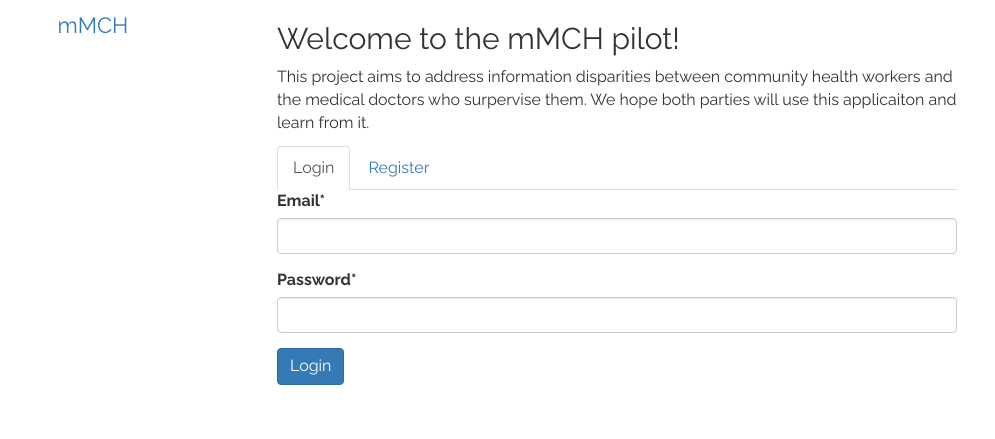
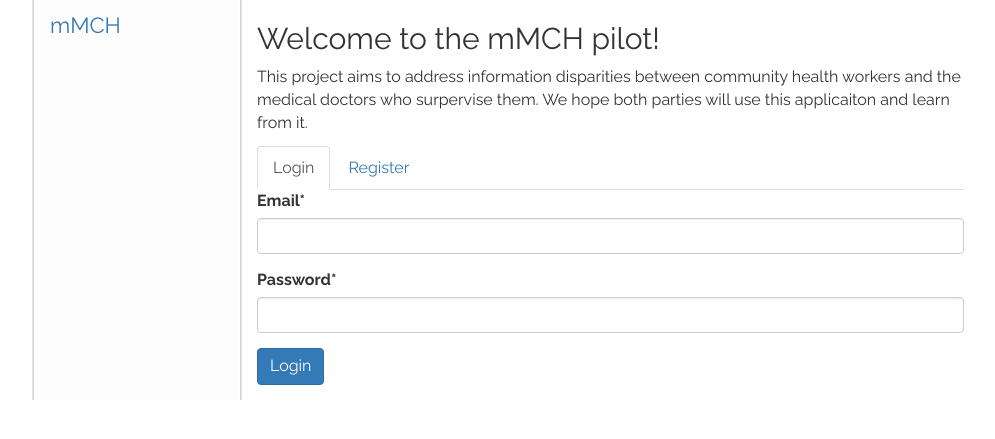
Before and after one commit to nickdotreid/mmch-pilot, a Django app: page / in a window 1280 px wide. Shown: the top 439 px of the page, without its empty margins (127-1122 px from the left). Run offline with Django 3.2, Linux system fonts and the light colour scheme; parts of the project's set-up code (start-up, migrations or seed data) failed here and were passed over; some libraries are stand-ins or nearby versions.

Commit message:
added basic page structure

```diff
--- a/mmch_pilot/templates/base.html
+++ b/mmch_pilot/templates/base.html
@@ -19,7 +19,7 @@
   </head>
 
   <body>
-    <div class="container">
+    <div class="wrap"><div class="container">
       <nav class="nav nav-sidebar">
         <div class="container">
           <div class="navbar-header">
@@ -47,7 +47,7 @@
 
         </div> <!-- /container -->
       </div><!-- /main-content -->
-    </div>
+    </div></div><!-- /wrap -->
     <script type="text/javascript" src="{% static 'js/vendor.min.js' %}"></script>
   </body>
 </html>
--- a/resources/sass/styles.scss
+++ b/resources/sass/styles.scss
@@ -23,16 +23,24 @@ h2{
 }
 
 @media (min-width: $screen-sm){
+	.container{
+		background-image: url('../img/sidebar.gif');
+		background-position: 0px 0px;
+		background-repeat: repeat-y;
+		padding:0px;
+	}
+
 	.nav-sidebar, .main-content{
 		display:block;
 		float:left;
 		.container{
 			width:auto;
 			margin:0px $space-size;
+			background: transparent;
 		}
 	}
 	.nav-sidebar{
-		width: $sidebar-width - $space-size/2;
+		width: $sidebar-width;
 	}
 	.main-content{
 		width: $container-tablet - $sidebar-width;
--- a/resources/sass/variables.scss
+++ b/resources/sass/variables.scss
@@ -15,7 +15,7 @@ $font-size-h6: $font-size-base;
 $space-size: 15px;
 $grid-gutter-width: $space-size/2;
 
-$sidebar-width: 230px;
+$sidebar-width: 210px;
 
 
 $screen-sm: 650px;
```
Also changed, not shown: mmch_pilot/static/css/styles.css, mmch_pilot/static/img/sidebar.gif (added).
